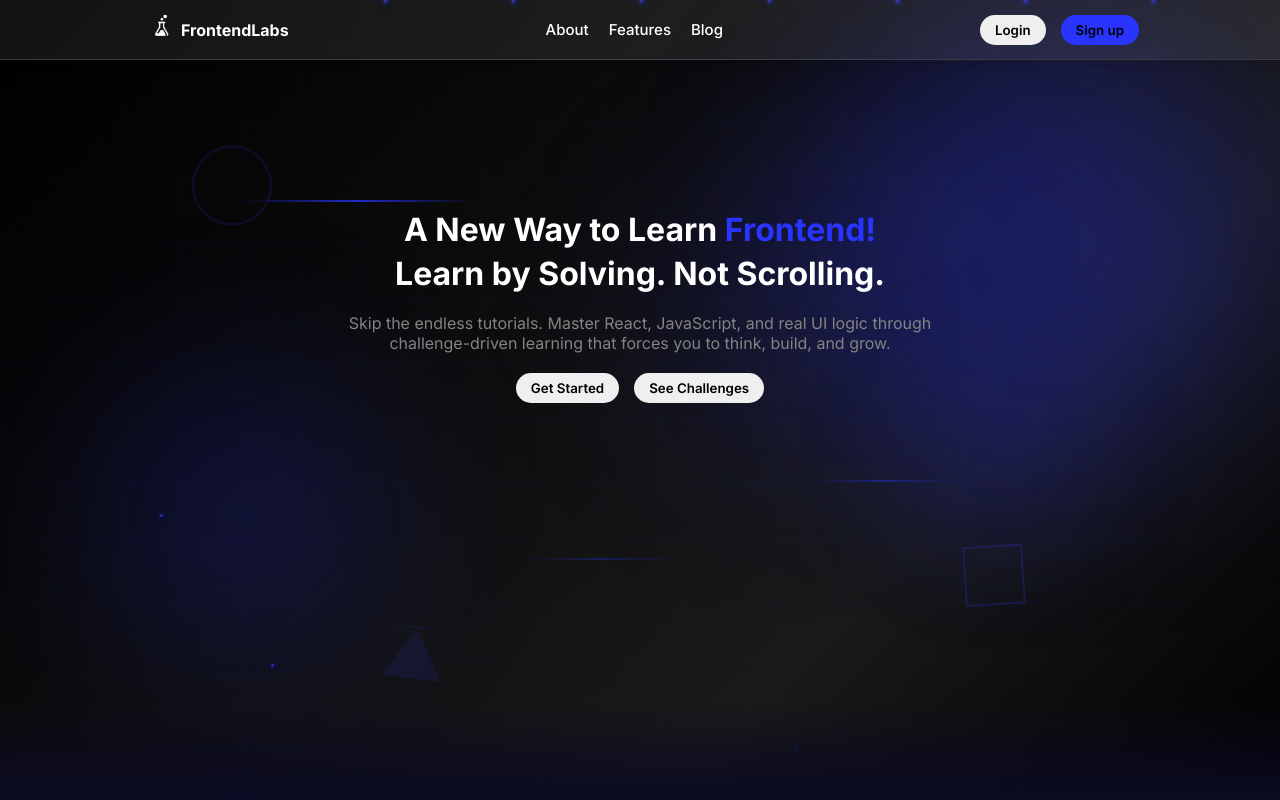
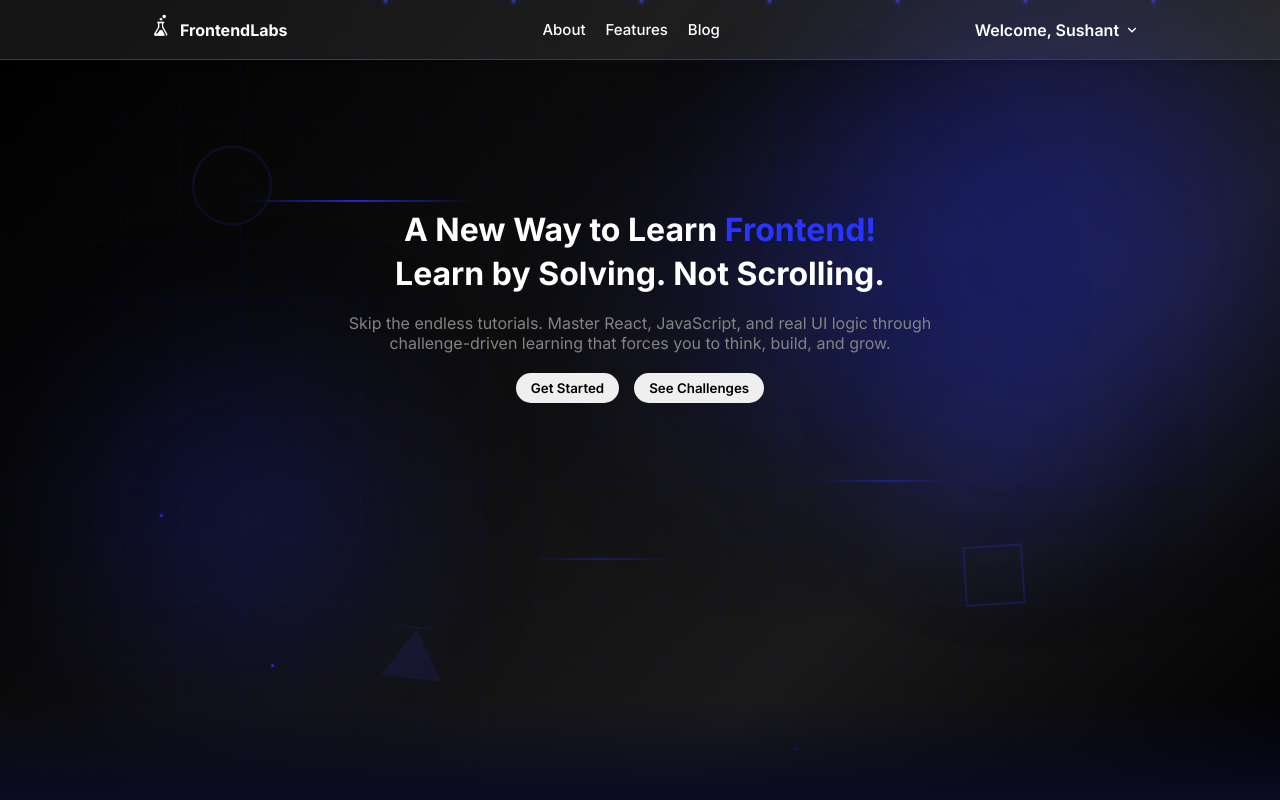
Before and after one commit to Sushant1805/FrontendLabs, a React (Vite) app in the folder Frontend/: page / in a window 1280 px wide. Shown: the top 800 px of the page. Built offline with nearby package versions, Linux system fonts and the light colour scheme.

Commit message:
User Welcome msg and modal

```diff
--- a/Frontend/src/Components/Navbar.jsx
+++ b/Frontend/src/Components/Navbar.jsx
@@ -1,27 +1,53 @@
 import React from "react"
+import { useState } from "react"
 import { Link } from "react-router-dom"
+import styles from './Navbar.module.css'
+import { RiArrowDownSLine } from "react-icons/ri";
+import { CgProfile } from "react-icons/cg";
+import { RiLogoutCircleRLine } from "react-icons/ri";
+const Navbar = () => {
+    const userData = {
+        name: "Sushant"
+    }
+    const [isLoggedIn, setisLoggedIn] = useState(true)
+    const [showUserWelcomeModal, setshowUserWelcomeModal] = useState(false)
 
-const Navbar = ()=>{
-    return(
+    return (
         <>
             <div className="navbar glass-effect">
                 <div className="logo">
                     <img className="FrontendLabs-logo" src="./src/assets/FrontendLabs.png" alt="FrontendLabs Logo" />
-                <p className="logo"><strong>FrontendLabs</strong></p>
+                    <p className="logo"><strong>FrontendLabs</strong></p>
                 </div>
                 <ul className="navbar-menu">
                     <li>About</li>
                     <li>Features</li>
                     <li>Blog</li>
                 </ul>
-                <div className="navbar-buttons">
+                {!isLoggedIn ? <div className="navbar-buttons">
                     <Link to={'/login'}>
                         <button className="button button-white">Login</button>
                     </Link>
                     <Link to={'/register'}>
                         <button className="button button-primary">Sign up</button>
                     </Link>
-                </div>
+                </div> :
+                    <div className={styles.userWelcome}>
+                        <h2 className={styles.userWelcomeMessage}>Welcome, {userData.name}</h2>
+                        <RiArrowDownSLine onClick={() => setshowUserWelcomeModal(!showUserWelcomeModal)} />
+                        {showUserWelcomeModal && <div className={styles.userWelcomeModal}>
+                            <div className={styles.userWelcomeModelOptions}>
+                                <CgProfile  />
+                                <Link style={{color:"white"}}>Profile</Link>
+                            </div>
+                            <div className={styles.userWelcomeModelOptions}>
+                                <RiLogoutCircleRLine  />
+                                <Link style={{color:"red"}} >Logout</Link>
+                            </div>
+
+
+                        </div>}
+                    </div>}
             </div>
 
         </>
--- /dev/null
+++ b/Frontend/src/Components/Navbar.module.css
@@ -0,0 +1,34 @@
+.userWelcomeMessage{
+    font-size: medium;
+    font-weight: 600;
+}
+
+
+.userWelcome{
+    display: flex;
+    gap:5px;
+    align-items: center;
+}
+
+.userWelcomeModal{
+    border-radius: 15px;
+    position: absolute;
+    height: 5em;
+    width : 10em;
+    background: rgba(255, 255, 255, 0.08);
+    backdrop-filter: blur(1px);
+    box-shadow: 0 4px 6px rgba(0, 0, 0, 0.1);
+    right:8.5em;
+    top:3em;
+    display: flex;
+    flex-direction: column;
+    color: white;
+}
+
+
+.userWelcomeModelOptions{
+    font-size: small;
+    padding: 10px;
+    display: flex;
+    gap: 15px;
+}
```
Also changed, not shown: 1 other file (tests, documents, lock files or other folders).
